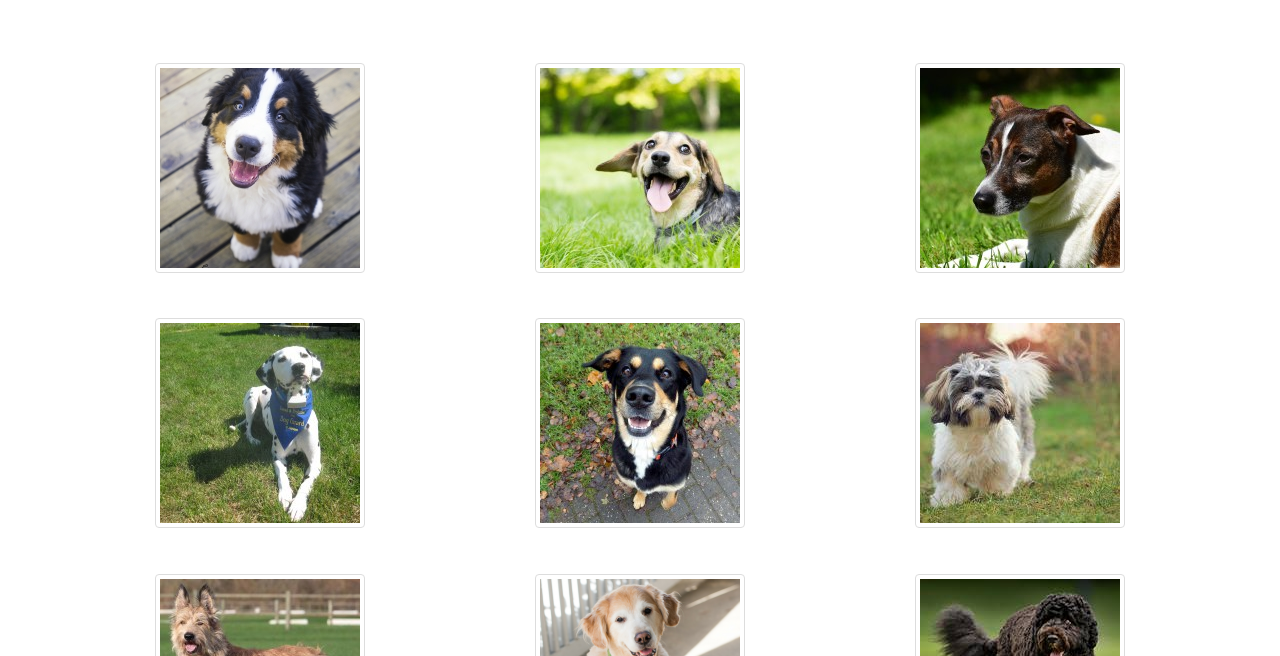
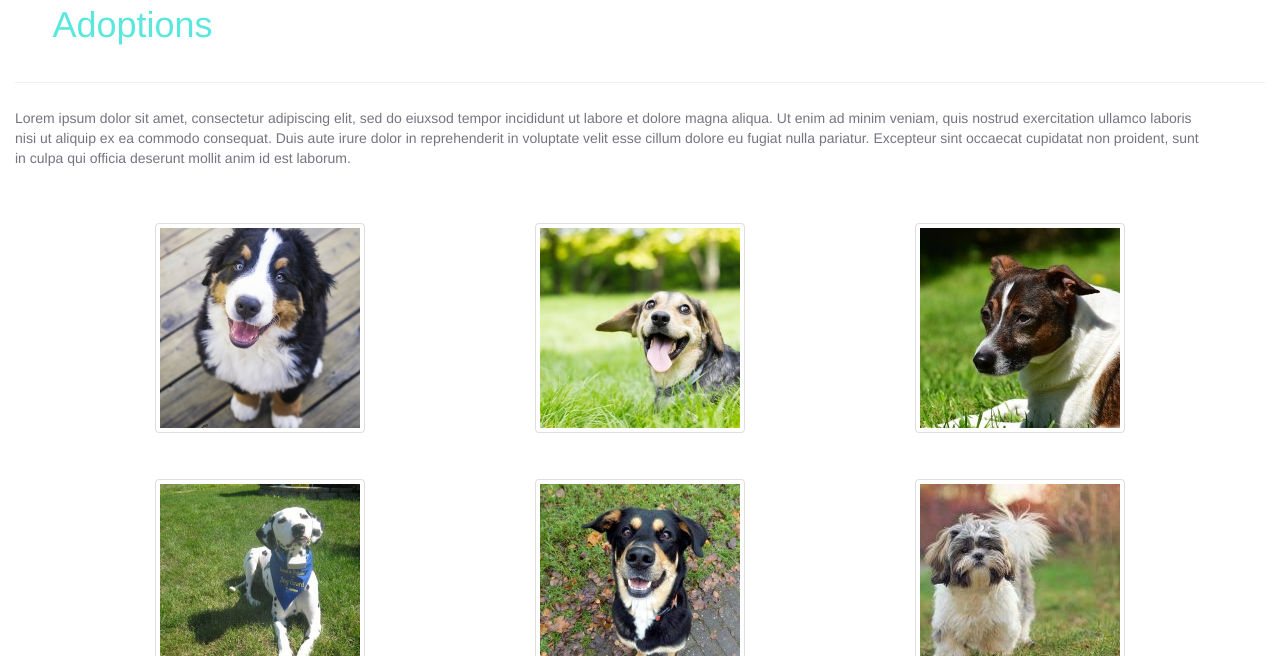
Before and after one commit to thevalonqar/CaseStudy, a plain HTML site: page Adoptions/adoptions.html in a window 1280 px wide. Shown: the part 144-800 px from the top of the page. Drawn offline with nearby package versions, Linux system fonts and the light colour scheme; a web font is replaced by a local one.

Commit message:
fixed location of nav, added back intro

```diff
--- a/Adoptions/adoptions.html
+++ b/Adoptions/adoptions.html
@@ -37,14 +37,8 @@
                 </ul>
                 </div>
             </nav>
-        <div class="container col-xs-12">
-            <h1 id="mobileHeader" class="display-3">Adoptions</h1>
-            <hr>
-            <p class="adoption-intro">
-                Lorem ipsum dolor sit amet, consectetur adipiscing elit, sed do eiuxsod tempor incididunt ut labore et dolore magna aliqua. Ut enim ad minim veniam, quis nostrud exercitation ullamco laboris nisi ut aliquip ex ea commodo consequat. Duis aute irure dolor in reprehenderit in voluptate velit esse cillum dolore eu fugiat nulla pariatur. Excepteur sint occaecat cupidatat non proident, sunt in culpa qui officia deserunt mollit anim id est laborum.
-            </p>
-        </div>-->
-            <!-- same nav as index.html -->
+</div>-->
+              <!-- same nav as index.html -->
             <nav class="navbar navbar-inverse">
                 <div class="navbar-header">
                     <button id="hamburger" type="button" class="navbar-toggle" data-toggle="collapse" data-target=".navbar-collapse">
@@ -65,6 +59,14 @@
                 </div>
             </nav>
         </header>
+        <div class="container col-xs-12">
+            <h1 id="mobileHeader" class="display-3">Adoptions</h1>
+            <hr>
+            <p class="adoption-intro">
+                Lorem ipsum dolor sit amet, consectetur adipiscing elit, sed do eiuxsod tempor incididunt ut labore et dolore magna aliqua. Ut enim ad minim veniam, quis nostrud exercitation ullamco laboris nisi ut aliquip ex ea commodo consequat. Duis aute irure dolor in reprehenderit in voluptate velit esse cillum dolore eu fugiat nulla pariatur. Excepteur sint occaecat cupidatat non proident, sunt in culpa qui officia deserunt mollit anim id est laborum.
+            </p>
+
+
 
         <!--Modal-->
         <div id= "modalId" class="modalClass">
```
